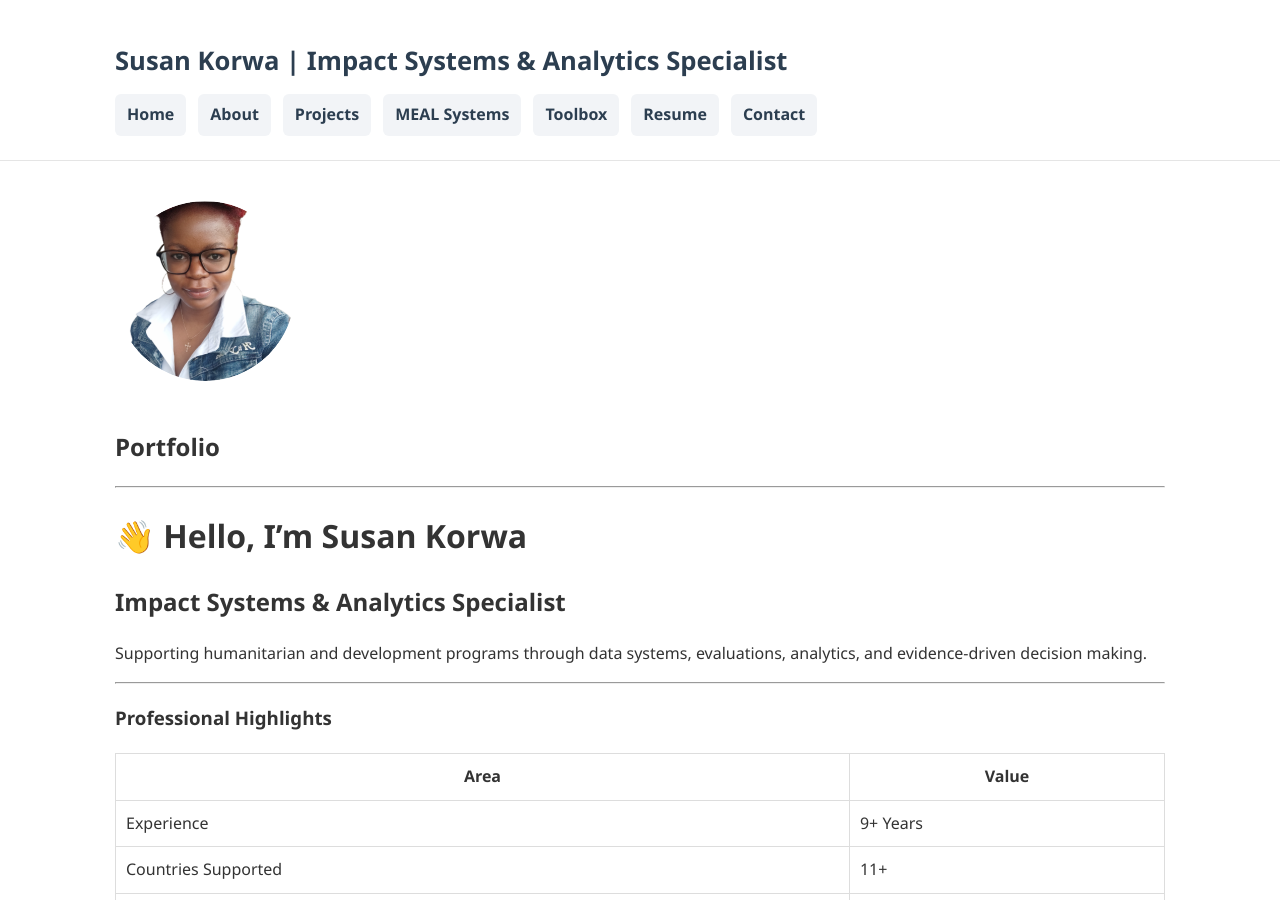
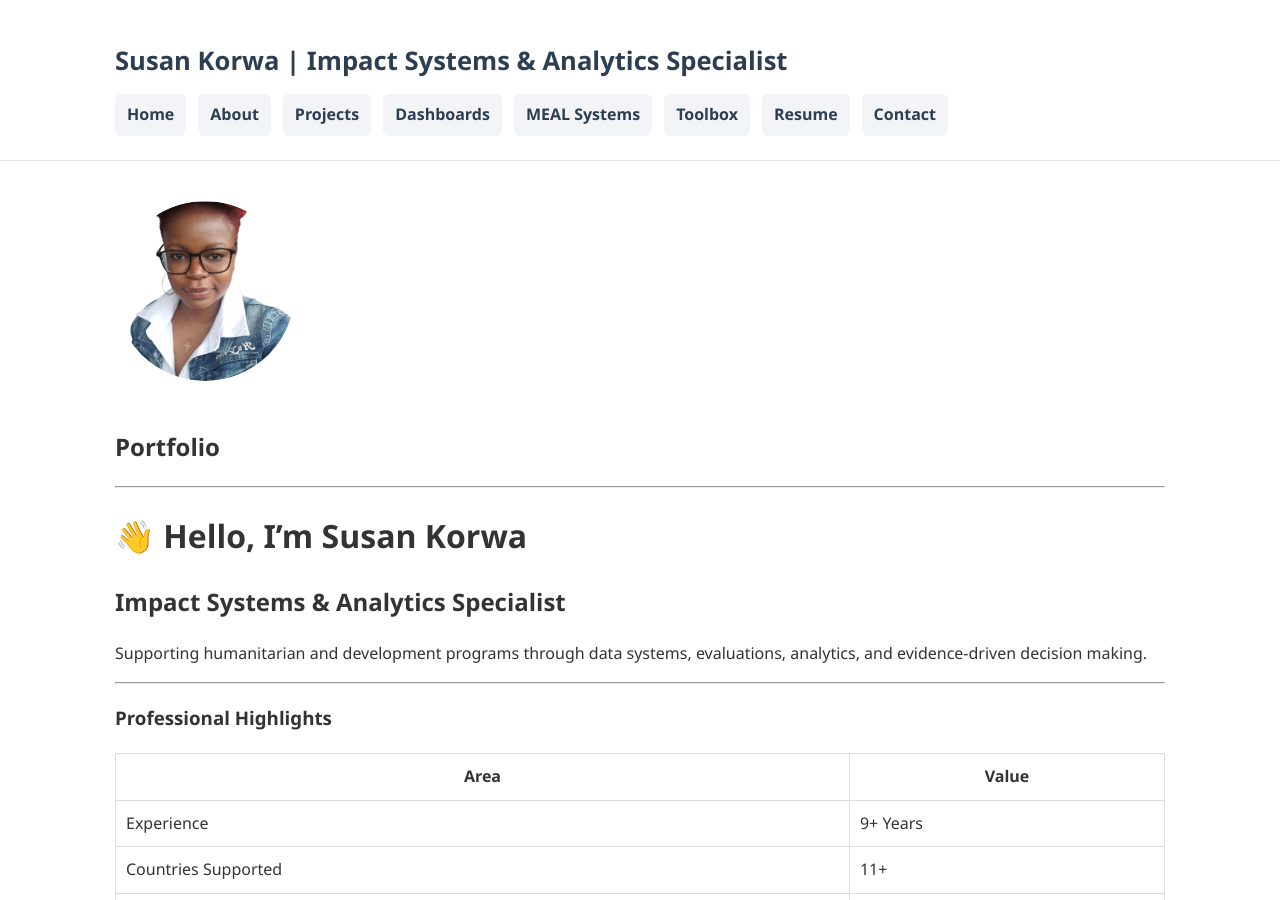
Before and after one commit to korwa/korwa.github.io, a Jekyll site: the page built from index.md, in a window 1280 px wide and 900 px high. Built offline with Jekyll 4.4.1, drawn with Linux system fonts in a browser that asks for light colours.

Commit message:
Add 'Dashboards' section to navigation

```diff
--- a/_config.yml
+++ b/_config.yml
@@ -24,6 +24,8 @@ nav:
     url: /about/
   - title: "Projects"
     url: /projects/
+  - title: "Dashboards"
+    url: /dashboards/
   - title: "MEAL Systems"
     url: /meal-systems/
   - title: "Toolbox"
```
